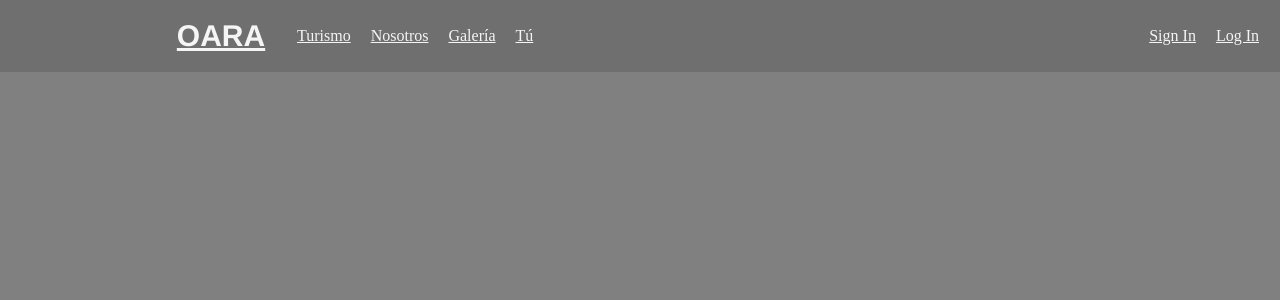
After one commit to mlc1503/proyectoOARA, a PHP site: page /tuTab.html in a window 1280 px wide. The commit adds this page. Shown: the top 300 px of the page. Run offline with PHP 8.4, Linux system fonts and the light colour scheme.

Commit message:
modulizado el css del navbar modificado el ancho de la imagen del final del index TODO: tuTab, galeria, nosotros, turismo, arreglar index

```diff
--- a/Views/index.html
+++ b/Views/index.html
@@ -6,6 +6,7 @@
     <meta name="viewport" content="width=device-width, initial-scale=1.0">
     <title>Proyecto OARA - Home</title>
     <link rel="stylesheet" href="./styles/indexStyle.css">
+    <link rel="stylesheet" href="./styles/navbar.css">
 
     <script src="https://code.jquery.com/jquery-3.6.0.min.js"></script>
     <script src="./index.js"></script>
--- a/Views/login.js
+++ b/Views/login.js
@@ -19,7 +19,7 @@ function sendLogin(){
 
             if(response == 1){ //si existe:
                 $(".errMessage > small").css("visibility", "visible")
-                history.back();
+                location.href = 'index.html';
                 return;
             }
             else if(response == 0){ //si no existe tal usuario:
--- /dev/null
+++ b/Views/styles/navbar.css
@@ -0,0 +1,79 @@
+/* NAVBAR START */
+.navbar{
+    z-index: 1;
+    height: 9vh;
+    width: 100%;
+    position: absolute;
+    background-color: rgba(40, 40, 40, 0.2);
+}
+.navbar>div{
+    height: 100%;
+}
+    #navbarLogo{
+        float: left;
+        margin-left: 10em;
+        width: 7em;
+
+        display: flex;
+        justify-content: center;
+        align-items: center;
+    }
+    #navbarLogo>a{
+        font-family: Helvetica, sans-serif;
+        font-weight: bolder;
+        font-size: 30px;
+    }
+    #navbarContent{
+        display: flex;
+        justify-content: space-between;
+    }
+    #navbarContent>div{
+        height: 100%;
+    }
+    .navbarTab{
+        height: 90%;
+        display: flex;
+        align-self: center;
+        justify-content: center;
+        align-items: center;
+        padding-left: 5px;
+        padding-right: 5px;
+        margin-left: 10px;
+    }
+    .navbarTab.pageTab:hover>a{
+        text-decoration: underline;
+    }
+    .navbarTab>a, .navbarTab>p{
+        color: whitesmoke;
+    }
+    .navbarTab:hover{
+        border-radius: 0.5em;
+    }
+        #pageTabsDiv{
+            width: 80%;
+
+            display: flex;
+            align-content: center;
+        }
+            #pageTabsDiv>div{
+                width: auto;
+                /* luego se cambiara a un width fijo */
+            }
+        #loginTabsDiv{
+            width: auto;
+            margin-right: 1em;
+            display: flex;
+            justify-content: center;
+            align-items: center;
+        }
+            #loginTabsDiv>div{
+                height: 100%;
+                width: auto;
+                padding-left: 5px;
+                padding-right: 5px;
+
+                display: flex;
+                align-items: center;
+                justify-content: center;
+            }
+/* NAVBAR END */
--- /dev/null
+++ b/Views/styles/tuTabStyles.css
@@ -0,0 +1,6 @@
+*{
+    margin: 0;
+}
+body{
+    background-color: grey;
+}
--- /dev/null
+++ b/Views/tuTab.html
@@ -0,0 +1,44 @@
+<!DOCTYPE html>
+<html lang="en">
+<head>
+    <meta charset="UTF-8">
+    <meta http-equiv="X-UA-Compatible" content="IE=edge">
+    <meta name="viewport" content="width=device-width, initial-scale=1.0">
+    <title>OARA - Tú</title>
+    <link rel="stylesheet" href="./styles/navbar.css">
+    <link rel="stylesheet" href="./styles/tuTabStyles.css">
+</head>
+<body>
+    <!-- Esta es la vista de tu perfil
+        tiene: <br>
+            a:link -> configuracion <br>
+            a:link -> misFotos <br>
+            a:link -> misObservaciones <br> -->
+
+    <div class="navbar">
+        <div class="navbarTab" id="navbarLogo">
+            <a href="">OARA</a>
+        </div>
+        <div id="navbarContent">
+            <div id="pageTabsDiv">
+                <div class="navbarTab pageTab" id="placeholder">
+                    <a href="">Turismo</a>
+                </div>
+                <div class="navbarTab pageTab" id="placeholder">
+                    <a href="">Nosotros</a>
+                </div>
+                <div class="navbarTab pageTab" id="placeholder">
+                    <a href="">Galería</a>
+                </div>
+                <div class="navbarTab pageTab tuTab" id="placeholder">
+                    <a href="">Tú</a>
+                </div>
+            </div>
+            <div id="loginTabsDiv">
+                <div class="navbarTab loginTab" id="configButton"><a href="./registerPage.html">Sign In</a></div>
+                <div class="navbarTab loginTab" id="sessionButton"><a href="./login.html">Log In</a></div>
+            </div>
+        </div>
+    </div>
+</body>
+</html>
```
Also changed, not shown: Views/styles/indexStyle.css (+1 -79 lines), Views/test.html (deleted, +0 -12 lines).
